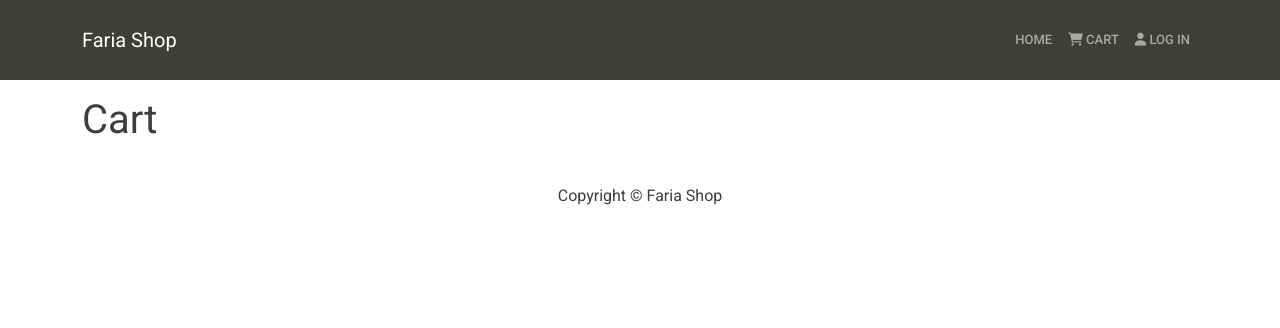
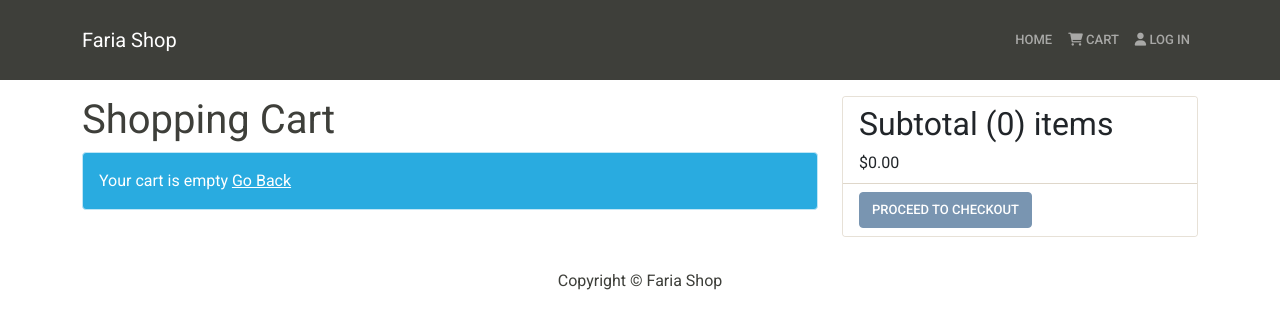
Before and after one commit to luiscfaria/faria-shop, a React (Create React App) app in the folder frontend/: page /cart in a window 1280 px wide. Shown: the top 328 px of the page. Built offline with nearby package versions, Linux system fonts and the light colour scheme.

Commit message:
Finished Cart Screen

```diff
--- /dev/null
+++ b/frontend/src/actions/cartActions.js
@@ -0,0 +1,29 @@
+import axios from "axios";
+import { CART_ADD_ITEM, CART_REMOVE_ITEM } from "../constants/cartConstants";
+
+export const addToCart = (id, quantity) => async (dispatch, getState) => {
+  const { data } = await axios.get(`/api/products/${id}`);
+
+  dispatch({
+    type: CART_ADD_ITEM,
+    payload: {
+      product: data._id,
+      name: data.name,
+      image: data.image,
+      price: data.price,
+      countInStock: data.countInStock,
+      quantity,
+    },
+  });
+
+  localStorage.setItem("cartItems", JSON.stringify(getState().cart.cartItems));
+};
+
+export const removeFromCart = (id) => (dispatch, getState) => {
+  dispatch({
+    type: CART_REMOVE_ITEM,
+    payload: id,
+  })
+
+  localStorage.setItem('cartItems', JSON.stringify(getState().cart.cartItems))
+};
--- /dev/null
+++ b/frontend/src/constants/cartConstants.js
@@ -0,0 +1,2 @@
+export const CART_ADD_ITEM = "CART_ADD_ITEM";
+export const CART_REMOVE_ITEM = "CART_REMOVE_ITEM";
--- /dev/null
+++ b/frontend/src/reducers/cartReducers.js
@@ -0,0 +1,31 @@
+import { CART_ADD_ITEM, CART_REMOVE_ITEM } from "../constants/cartConstants.js";
+
+export const cartReducer = (state = { cartItems: [] }, action) => {
+  switch (action.type) {
+    case CART_ADD_ITEM:
+      const item = action.payload;
+
+      const existItem = state.cartItems.find((x) => x.product === item.product);
+
+      if (existItem) {
+        return {
+          ...state,
+          cartItems: state.cartItems.map((x) =>
+            x.product === existItem.product ? item : x
+          ),
+        };
+      } else {
+        return {
+          ...state,
+          cartItems: [...state.cartItems, item],
+        };
+      }
+    case CART_REMOVE_ITEM:
+      return {
+        ...state,
+        cartItems: state.cartItems.filter((x) => x.product !== action.payload),
+      };
+    default:
+      return state;
+  }
+};
--- a/frontend/src/screens/cartscreen.jsx
+++ b/frontend/src/screens/cartscreen.jsx
@@ -1,19 +1,141 @@
-import React from "react";
-import { Row, Col, Container } from "react-bootstrap";
+import React, { useEffect } from "react";
+import { Link, useParams, useSearchParams, useNavigate } from "react-router-dom";
+import { useDispatch, useSelector } from "react-redux";
+import {
+  Row,
+  Col,
+  ListGroup,
+  Image,
+  Form,
+  Button,
+  Card,
+  Container,
+  ListGroupItem,
+} from "react-bootstrap";
+import { addToCart, removeFromCart } from "../actions/cartActions";
 
 import Header from "../components/header/header.component.jsx";
 import Footer from "../components/footer/footer.component.jsx";
-import Loader from '../components/loader/loader.component.js'
-import Message from '../components/message/message.component.js'
+import Loader from "../components/loader/loader.component.js";
+import Message from "../components/message/message.component.js";
 
 const CartScreen = () => {
+  const { id } = useParams();
+  const [searchParams, setSearchParams] = useSearchParams();
+  const navigate = useNavigate();
+
+  const quantity = searchParams.get("quantity");
+
+  const dispatch = useDispatch();
+
+  const cart = useSelector((state) => state.cart);
+  const { cartItems } = cart;
+
+  useEffect(() => {
+    if (id) {
+      dispatch(addToCart(id, quantity));
+    }
+  }, [dispatch, id, quantity]);
+
+  const removeFromCartHandler = (id) => {
+    dispatch(removeFromCart(id))
+  }
+
+  const checkoutHandler = () => {
+    navigate('/login?redirect=shipping')
+  }
 
   return (
     <>
       <Header />
       <Container>
         <div className="py-3">
-          <h1>Cart</h1>
+          <Row>
+            <Col md={8}>
+              <h1>Shopping Cart</h1>
+              {cartItems.length === 0 ? (
+                <Message>
+                  Your cart is empty <Link to="/">Go Back</Link>
+                </Message>
+              ) : (
+                <ListGroup variant="flush">
+                  {cartItems.map((item) => (
+                    <ListGroup.Item key={item.product}>
+                      <Row>
+                        <Col md={2}>
+                          <Image
+                            src={item.image}
+                            alt={item.name}
+                            fluid
+                            rounded
+                          />
+                        </Col>
+                        <Col md={3}>
+                          <Link
+                            className="btn-light cardlink"
+                            to={`/product/${item.product}`}
+                          >
+                            {item.name}
+                          </Link>
+                        </Col>
+                        <Col md={2}>${item.price}</Col>
+                        <Col md={2}>
+                          <Form.Control
+                            as="select"
+                            value={item.quantity}
+                            onChange={(e) =>
+                              dispatch(
+                                addToCart(item.product, Number(e.target.value))
+                              )
+                            }
+                          >
+                            {[...Array(item.countInStock).keys()].map((x) => (
+                              <option key={x + 1} value={x + 1}>
+                                {x + 1}
+                              </option>
+                            ))}
+                          </Form.Control>
+                        </Col>
+                        <Col md={2}>
+                          <Button
+                            type="button"
+                            variant="light"
+                            onClick={() => removeFromCartHandler(item.product)}
+                          >
+                            <i className="fas fa-trash"></i>
+                          </Button>
+                        </Col>
+                      </Row>
+                    </ListGroup.Item>
+                  ))}
+                </ListGroup>
+              )}
+            </Col>
+            <Col md={4}>
+              <Card>
+                <ListGroup variant="flush">
+                  <ListGroup.Item>
+                    <h2>
+                      Subtotal (
+                      {cartItems.reduce((acc, item) => acc + Number(item.quantity), 0)})
+                      items
+                    </h2>
+                      ${cartItems.reduce((acc, item) => acc + item.quantity * item.price, 0).toFixed(2)}
+                  </ListGroup.Item>
+                  <ListGroup.Item>
+                    <Button
+                      type="button"
+                      className="btn-block"
+                      disabled={cartItems.length === 0}
+                      onClick={checkoutHandler}
+                    >
+                      Proceed To Checkout
+                    </Button>
+                  </ListGroup.Item>
+                </ListGroup>
+              </Card>
+            </Col>
+          </Row>
         </div>
       </Container>
       <Footer />
--- a/frontend/src/screens/productscreen.jsx
+++ b/frontend/src/screens/productscreen.jsx
@@ -23,7 +23,7 @@ import Footer from "../components/footer/footer.component.jsx";
 
 const ProductScreen = () => {
   const { id } = useParams();
-  const [quantity, setQuantity] = useState(0);
+  const [quantity, setQuantity] = useState(1);
   const dispatch = useDispatch();
   const navigate = useNavigate();
   const productDetails = useSelector(state => state.productDetails)
@@ -33,7 +33,7 @@ const ProductScreen = () => {
   useEffect(()=> {
     dispatch(listProductDetails(id))
 
-  }, [dispatch])
+  }, [dispatch, id])
 
   const addToCartHandler = () => {
     navigate(`/cart/${id}?quantity=${quantity}`)
--- a/frontend/src/store.js
+++ b/frontend/src/store.js
@@ -2,15 +2,24 @@ import { configureStore } from '@reduxjs/toolkit'
 import thunk from "redux-thunk";
 import { productListReducer } from './reducers/productReducers';
 import { productDetailsReducer } from './reducers/productReducers';
+import { cartReducer } from './reducers/cartReducers.js'
 
 const reducer = {
   productList: productListReducer,
-  productDetails: productDetailsReducer
+  productDetails: productDetailsReducer,
+  cart: cartReducer
 };
 
-const initialState = {};
+const cartItemsFromStorage = localStorage.getItem('cartItems')
+  ? JSON.parse(localStorage.getItem('cartItems'))
+  : []
 
-const middleware = [thunk];
+
+const initialState = {
+  cart: { cartItems: cartItemsFromStorage }
+};
+
+// const middleware = [thunk];
 
 const store = configureStore({
     reducer,
```
